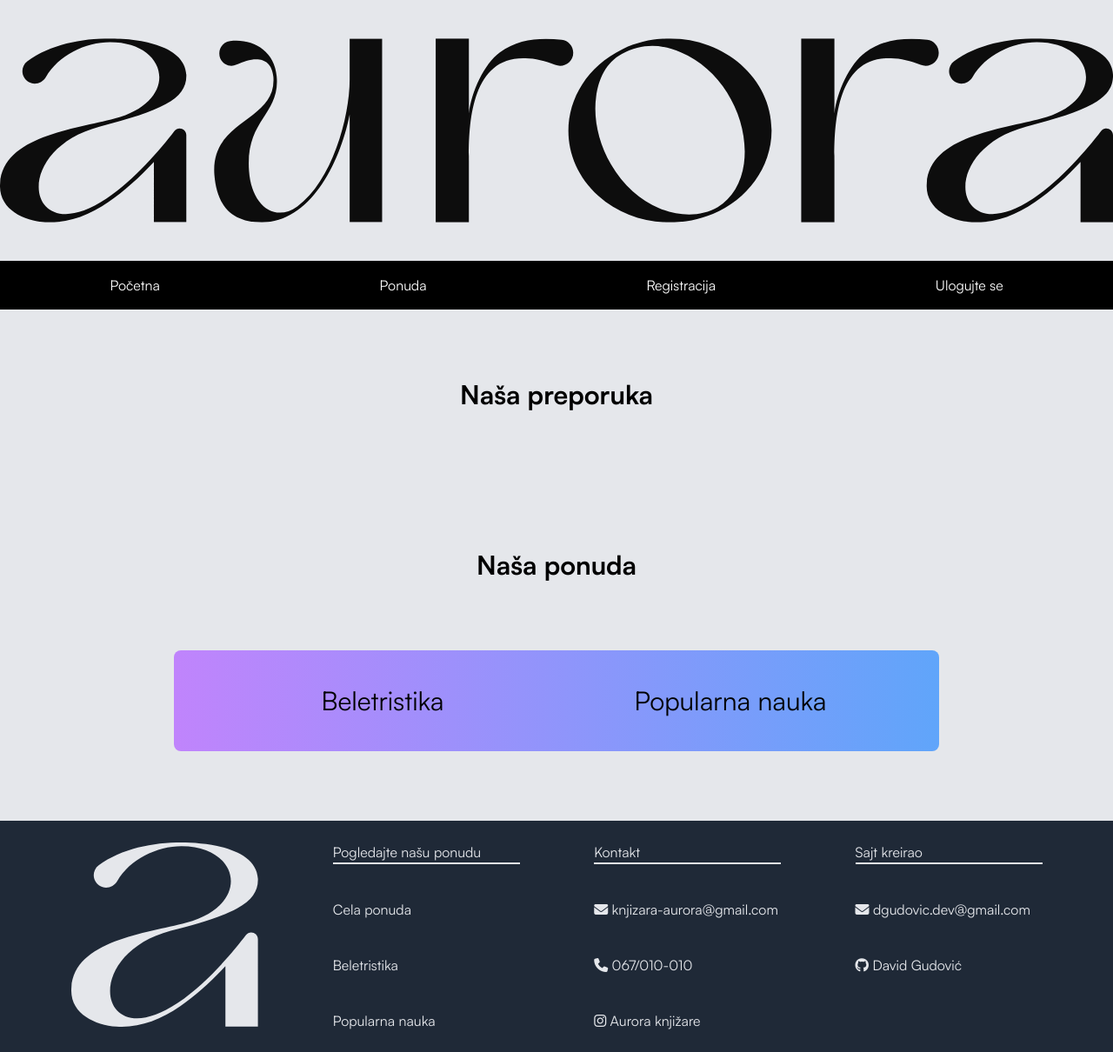
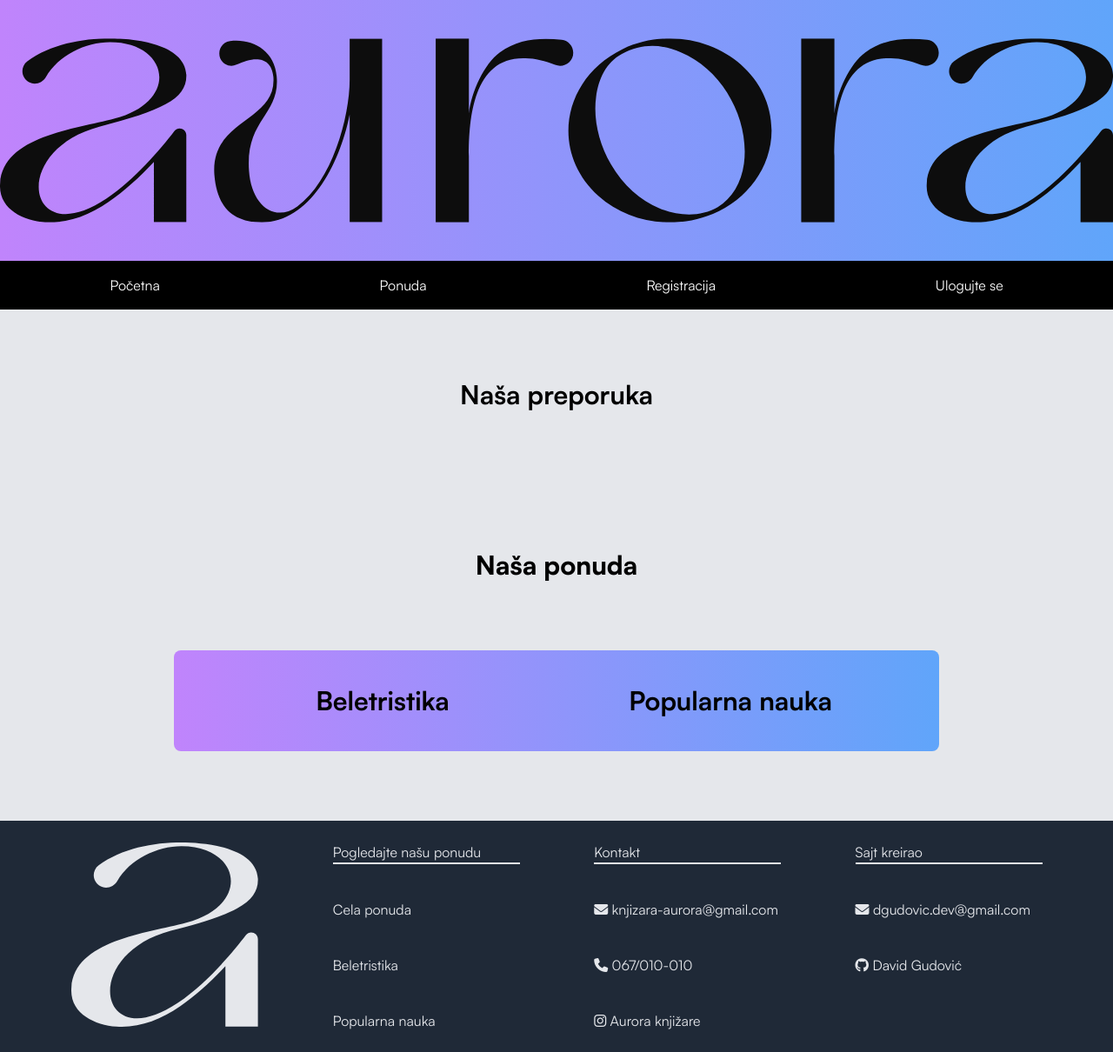
Before and after one commit to DavidGudovic/Book-Shop, a Laravel app: page / in a window 1280 px wide. Shown: the whole page at 87% size. Run offline with Laravel 9, Linux system fonts and the light colour scheme; data that the repository does not hold is empty; style sheets or scripts are compiled from the project's sources.

Commit message:
experimental color layout

```diff
--- a/resources/views/index.blade.php
+++ b/resources/views/index.blade.php
@@ -1,7 +1,7 @@
 @extends('templates.app')
 
 @section('header')
-  <header class="h-[300px] bg-gray-200 flex items-center justify-center">
+  <header class="h-[300px] bg-gradient-to-b md:bg-gradient-to-l from-blue-400 to-purple-400 flex items-center justify-center">
     <svg width="1282" height="212" viewBox="0 0 1282 212" fill="none" xmlns="http://www.w3.org/2000/svg">
       <g clip-path="url(#clip0_31_2)">
         <path d="M402.768 87.6889C390.876 146.553 356.064 211.801 301.699 211.801C269.014 211.801 249.903 195.279 246.913 157.155C242.241 91.9297 319.127 97.01 314.875 44.0652C312.218 18.8187 290.583 21.4471 272.468 30.2381C263.278 34.6999 252.627 27.7422 252.627 17.5597C252.627 17.383 252.627 17.2284 252.627 17.0516C252.627 9.98351 257.941 4.10812 264.961 3.18043C289.785 -0.132765 316.16 13.2525 318.684 43.6234C322.936 88.0864 282.588 93.1888 286.84 152.495C289.387 191.878 316.16 212.64 342.468 193.578C381.974 165.195 402.768 91.5101 402.768 47.4446V0.419434H440.148V211.779H402.768V87.6889Z" fill="#0D0D0D"/>
@@ -49,23 +49,23 @@
     <!--End recommendations -->
 
     <!-- Product offer -->
-    <h2 class='font-bold text-3xl my-20'>Naša ponuda</h2>
+    <h2 class='font-extrabold text-3xl my-20'>Naša ponuda</h2>
 
     <!--Categories-->
-    <div class="w-full flex flex-wrap mb-20 p-10 rounded-lg justify-evenly bg-gradient-to-b md:bg-gradient-to-l from-blue-400 to-purple-400">
+    <div class="w-full flex flex-wrap md:mb-20 p-10 rounded-lg justify-evenly bg-gradient-to-b md:bg-gradient-to-l from-blue-400 to-purple-400">
       <!-- Fiction -->
       <div class="flex flex-col align-center text-center w-1/2 min-w-full md:min-w-[400px] gap-40 mb-40 md:mb-0">
-        <h3 class='text-3xl'>Beletristika</h3>
+        <h3 class='font-bold text-3xl'>Beletristika</h3>
         @foreach($fictionCategories as $category)
-        <a href="{{route('books.index',
+        <a class='text-2xl' href="{{route('books.index',
           ['category' => 'fiction', 'subcategory' => $category->id])}}">{{$category->name}}</a>
         @endforeach
       </div>
       <!--Non fiction-->
       <div class="flex flex-col align-center text-center w-1/2 min-w-full md:min-w-[400px] gap-40">
-        <h3 class='text-3xl'>Popularna nauka</h3>
+        <h3 class='font-bold text-3xl'>Popularna nauka</h3>
         @foreach($nonFictionCategories as $category)
-        <a href="{{route('books.index',
+        <a class='text-2xl' href="{{route('books.index',
           ['category' => 'nonFiction', 'subcategory' => $category->id])}}">{{$category->name}}</a>
         @endforeach
       </div>
```
